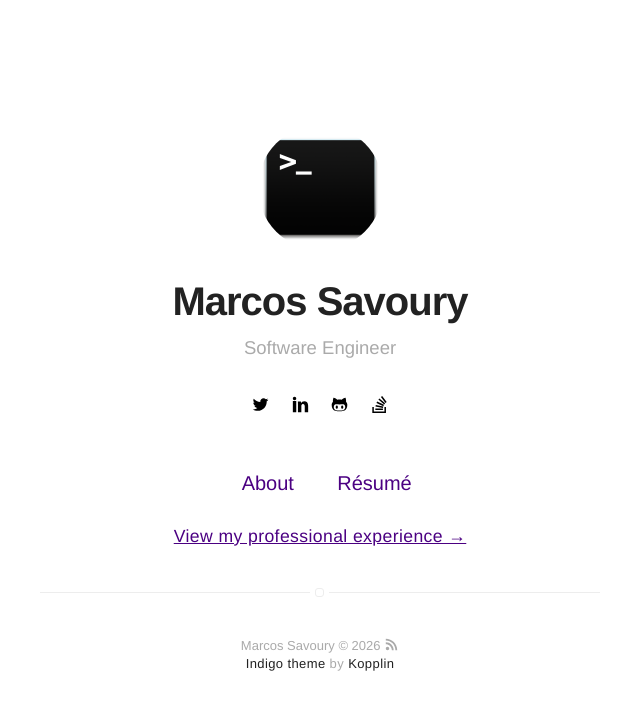
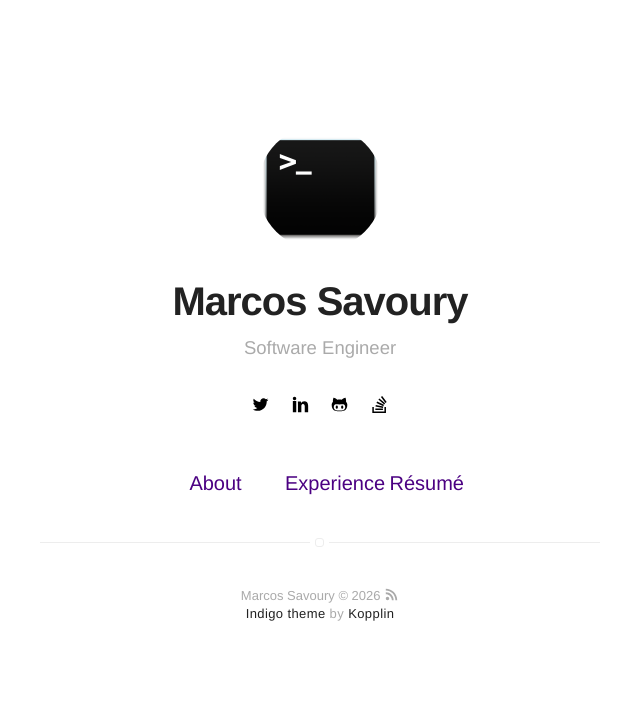
Before and after one commit to msavoury/msavoury.github.io, a Jekyll site: the page built from index.html, in a window 1280 px wide. Shown: the top 710 px of the page, without its empty margins (320-960 px from the left). Built offline with Jekyll 4.4.1, drawn with Linux system fonts in a browser that asks for light colours.

Commit message:
Add Experience to navigation menu
- Added Experience link to main navigation alongside About and Resume
- Removed temporary experience link from home page content
- Navigation now shows: Home | About | Experience | Resume

🤖 Generated with [Claude Code](https://claude.com/claude-code)

Co-Authored-By: Claude <noreply@anthropic.com>

```diff
--- a/_includes/nav.html
+++ b/_includes/nav.html
@@ -30,6 +30,14 @@
             {% endif %}
         {% endif %}
 
+        {% if site.experience == true %}
+            {% if page.title != "Experience" %}
+                <li class="item">
+                    <a class="link" href="{{ site.url }}/experience">Experience</a>
+                </li>
+            {% endif %}
+        {% endif %}
+
         {% if site.resume == true %}
             <li class="item">
                 <a class="link" href="{% if site.resume-external %}{{ site.resume-url }}{% else %}{{ site.url }}/{{ site.resume-url }}{% endif %}">Résumé</a>
--- a/index.html
+++ b/index.html
@@ -2,7 +2,3 @@
 layout: page
 title: Home
 ---
-
-<p style="text-align: center; margin-top: 2rem;">
-    <a href="{{ site.url }}/experience" style="font-size: 1.1em;">View my professional experience →</a>
-</p>
```
